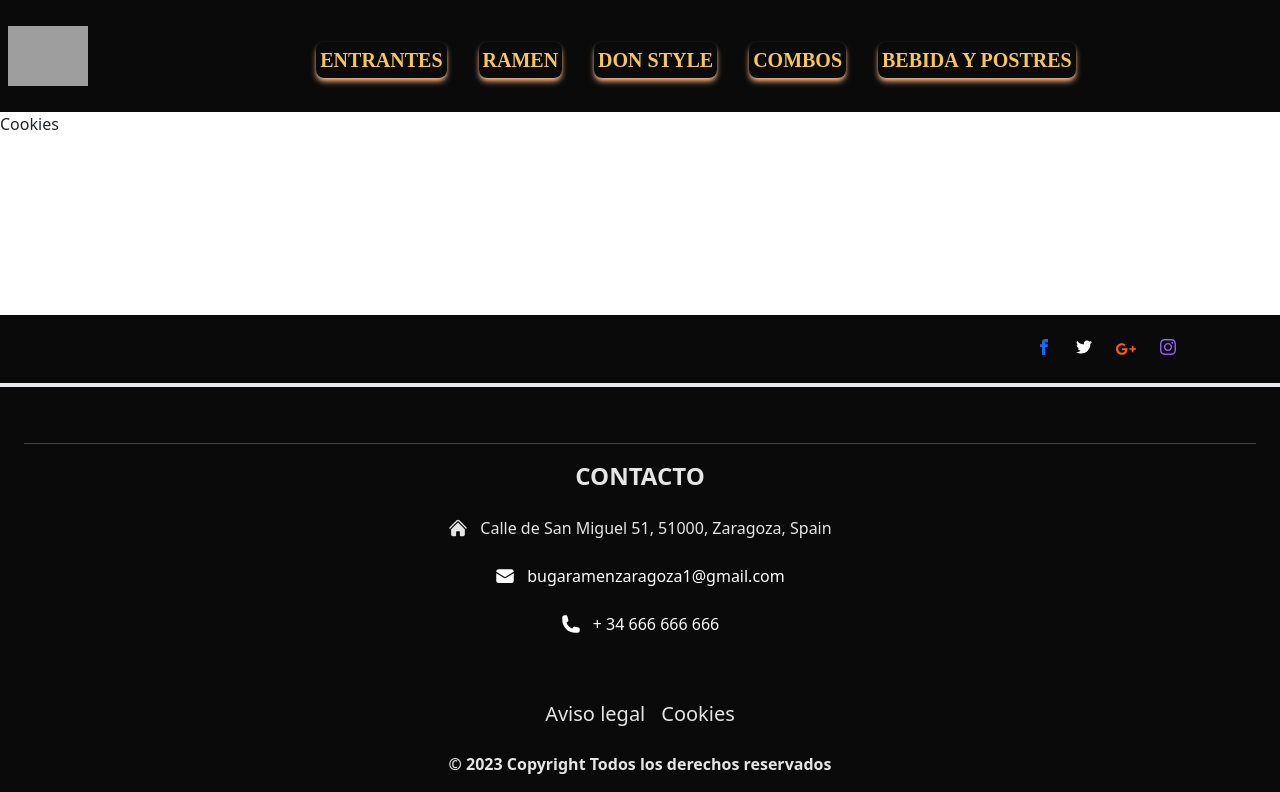
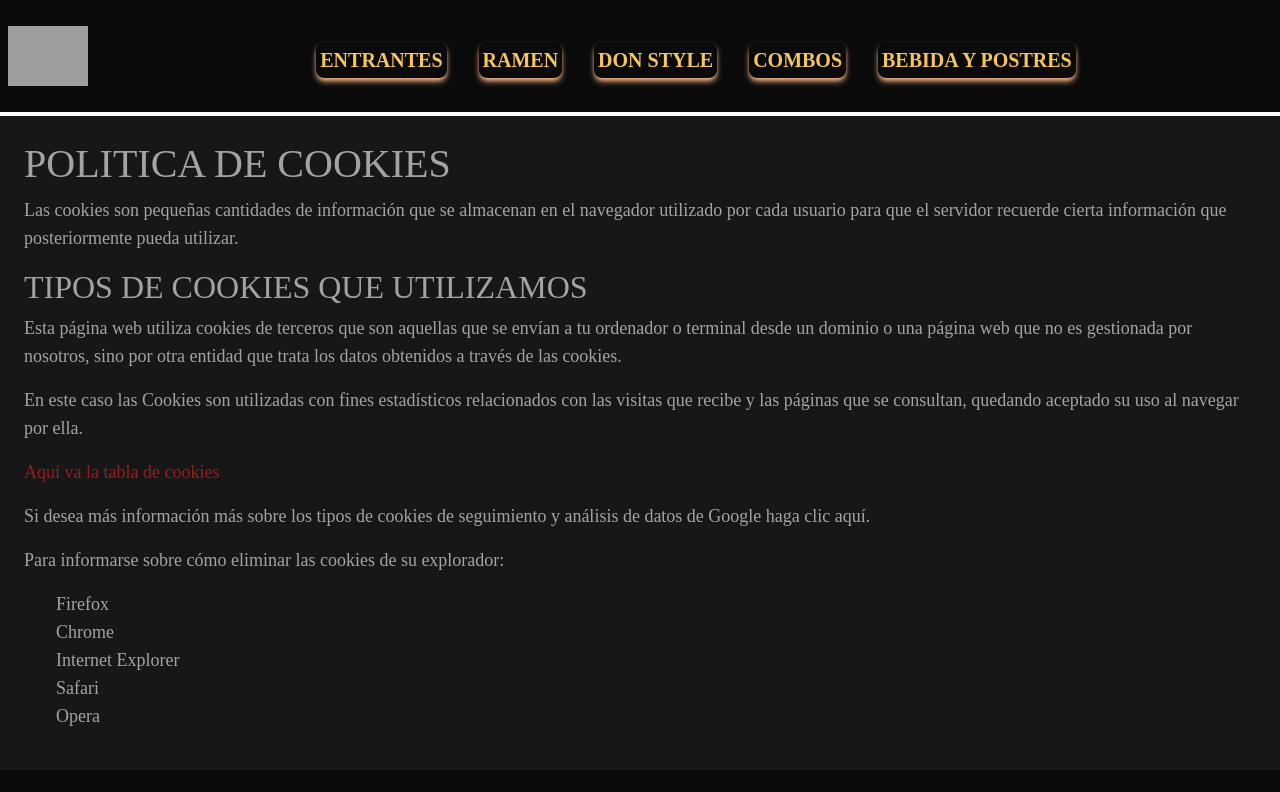
Before and after one commit to EndeSun/Buga-Project, a React (Vite) app: page /Cookies in a window 1280 px wide. Shown: the top 792 px of the page. Built offline with nearby package versions, Linux system fonts and the light colour scheme; grey boxes are pictures that could not be loaded.

Commit message:
Política de cookies preparado para meter la tabla

```diff
--- a/src/pages/Documentacion/Cookies.jsx
+++ b/src/pages/Documentacion/Cookies.jsx
@@ -1,9 +1,46 @@
-import React from 'react'
+import React from "react";
 
 function Cookies() {
   return (
-    <div>Cookies</div>
-  )
+    <section className="mt-1 text-left text-lg p-6 font-caprasimo bg-neutral-900 font-medium text-neutral-400">
+      <h1>POLITICA DE COOKIES</h1>
+
+      <p>
+        Las cookies son pequeñas cantidades de información que se almacenan en
+        el navegador utilizado por cada usuario para que el servidor recuerde
+        cierta información que posteriormente pueda utilizar.
+      </p>
+
+      <h2>TIPOS DE COOKIES QUE UTILIZAMOS</h2>
+
+      <p>
+        Esta página web utiliza cookies de terceros que son aquellas que se
+        envían a tu ordenador o terminal desde un dominio o una página web que
+        no es gestionada por nosotros, sino por otra entidad que trata los datos
+        obtenidos a través de las cookies.
+      </p>
+      <p>
+        En este caso las Cookies son utilizadas con fines estadísticos
+        relacionados con las visitas que recibe y las páginas que se consultan,
+        quedando aceptado su uso al navegar por ella.
+      </p>
+
+      <p className="text-red-800">Aquí va la tabla de cookies</p>
+
+      <p>
+        Si desea más información más sobre los tipos de cookies de seguimiento y
+        análisis de datos de Google haga clic aquí.
+      </p>
+      <p>Para informarse sobre cómo eliminar las cookies de su explorador:</p>
+      <ul>
+        <li>Firefox</li>
+        <li>Chrome</li>
+        <li>Internet Explorer</li>
+        <li>Safari</li>
+        <li>Opera</li>
+      </ul>
+    </section>
+  );
 }
 
-export default Cookies
+export default Cookies;
```
